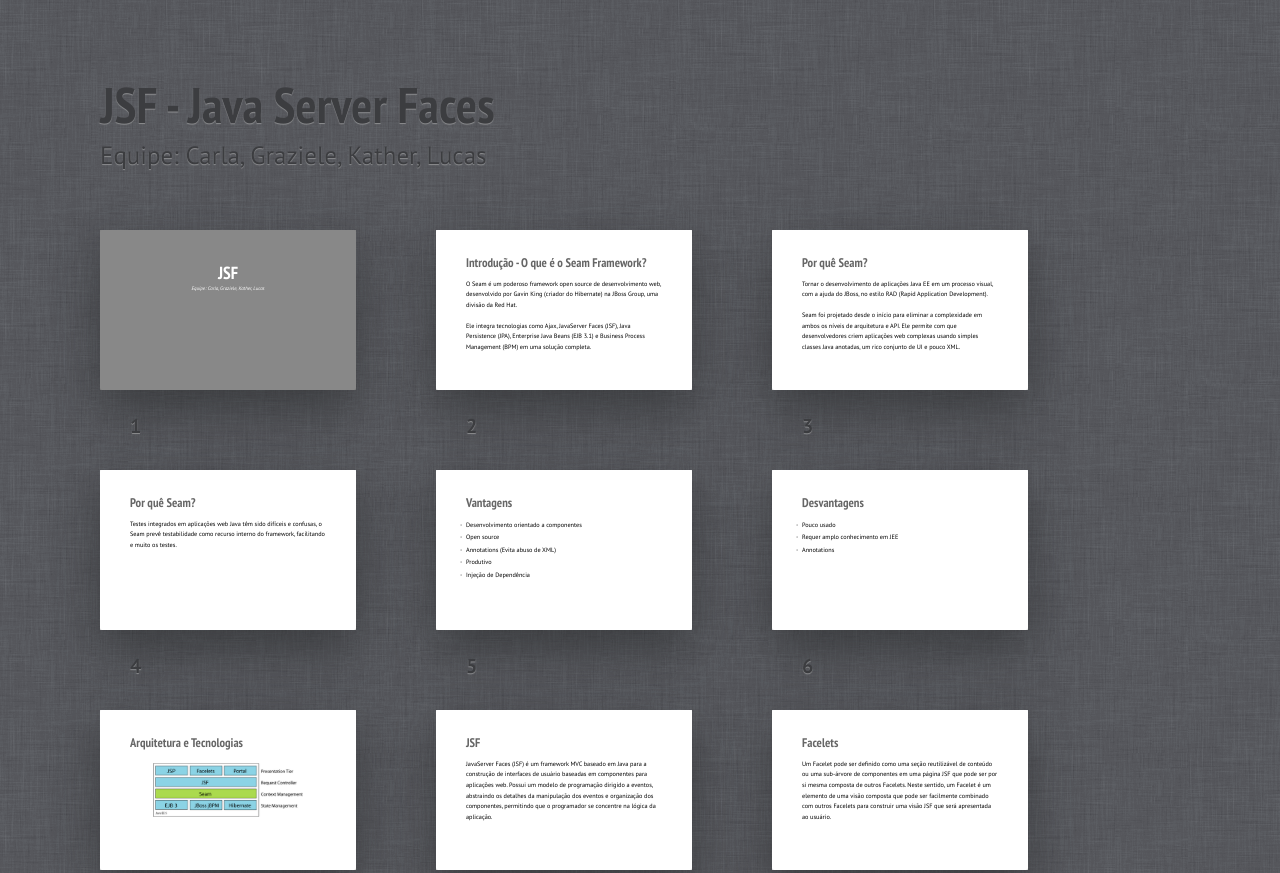
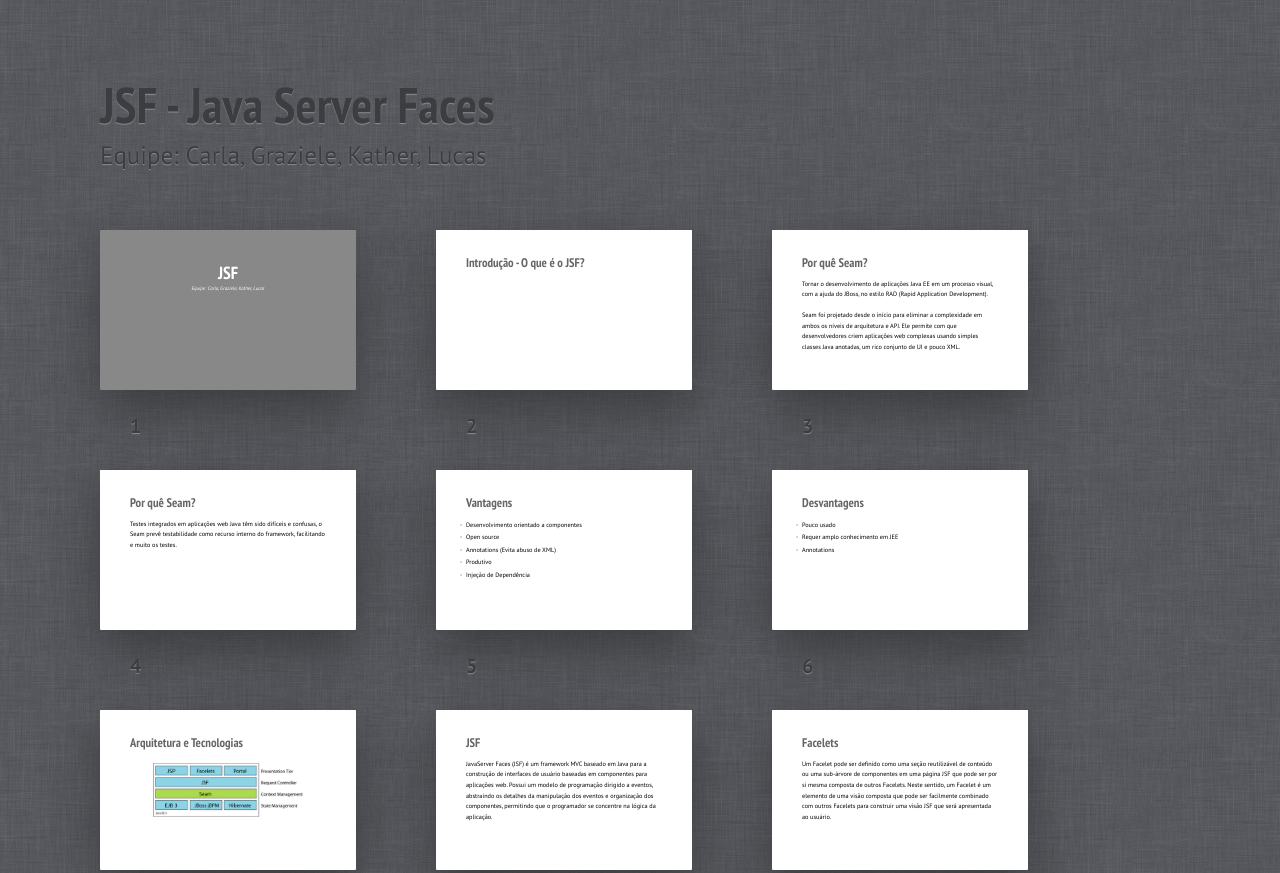
Before and after one commit to AgtLucas/JSF, a plain HTML site: page index.html in a window 1280 px wide. Shown: the top 873 px of the page. Drawn offline with Linux system fonts and the light colour scheme.

Commit message:
Remove texts

```diff
--- a/index.html
+++ b/index.html
@@ -18,9 +18,9 @@
 		<p>Equipe: Carla, Graziele, Kather, Lucas</a></p>
 	</div></section>
 	<section class="slide"><div>
-		<h2>Introdução - O que é o Seam Framework?</h2>
-		<p>O Seam é um poderoso framework open source de desenvolvimento web, desenvolvido por Gavin King (criador do Hibernate) na JBoss Group, uma divisão da Red Hat.</p>
-		<p>Ele integra tecnologias como Ajax, JavaServer Faces (JSF), Java Persistence (JPA), Enterprise Java Beans (EJB 3.1) e Business Process Management (BPM) em uma solução completa.</p>
+		<h2>Introdução - O que é o JSF?</h2>
+		<p></p>
+		<p></p>
 	</div></section>
 	<section class="slide"><div>
 		<h2>Por quê Seam?</h2>
```
